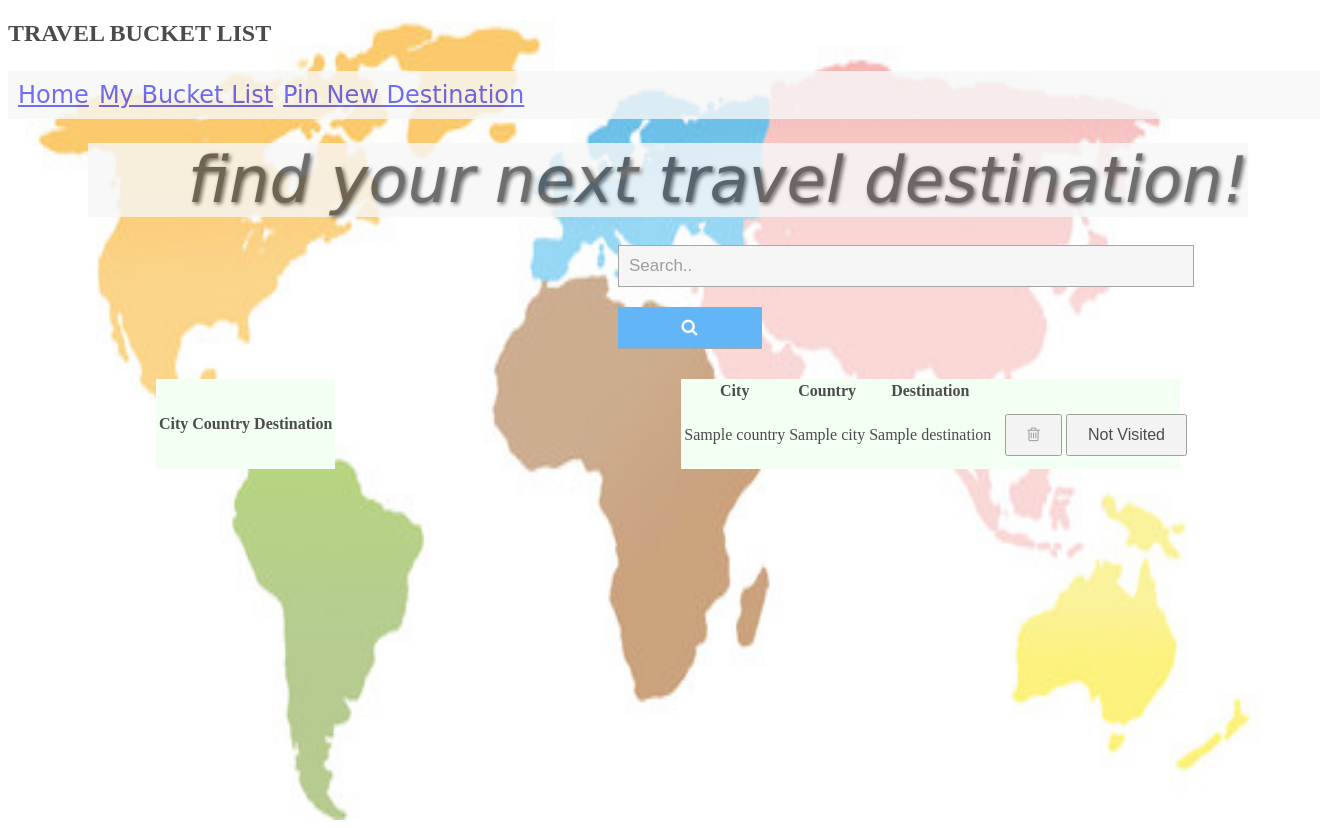
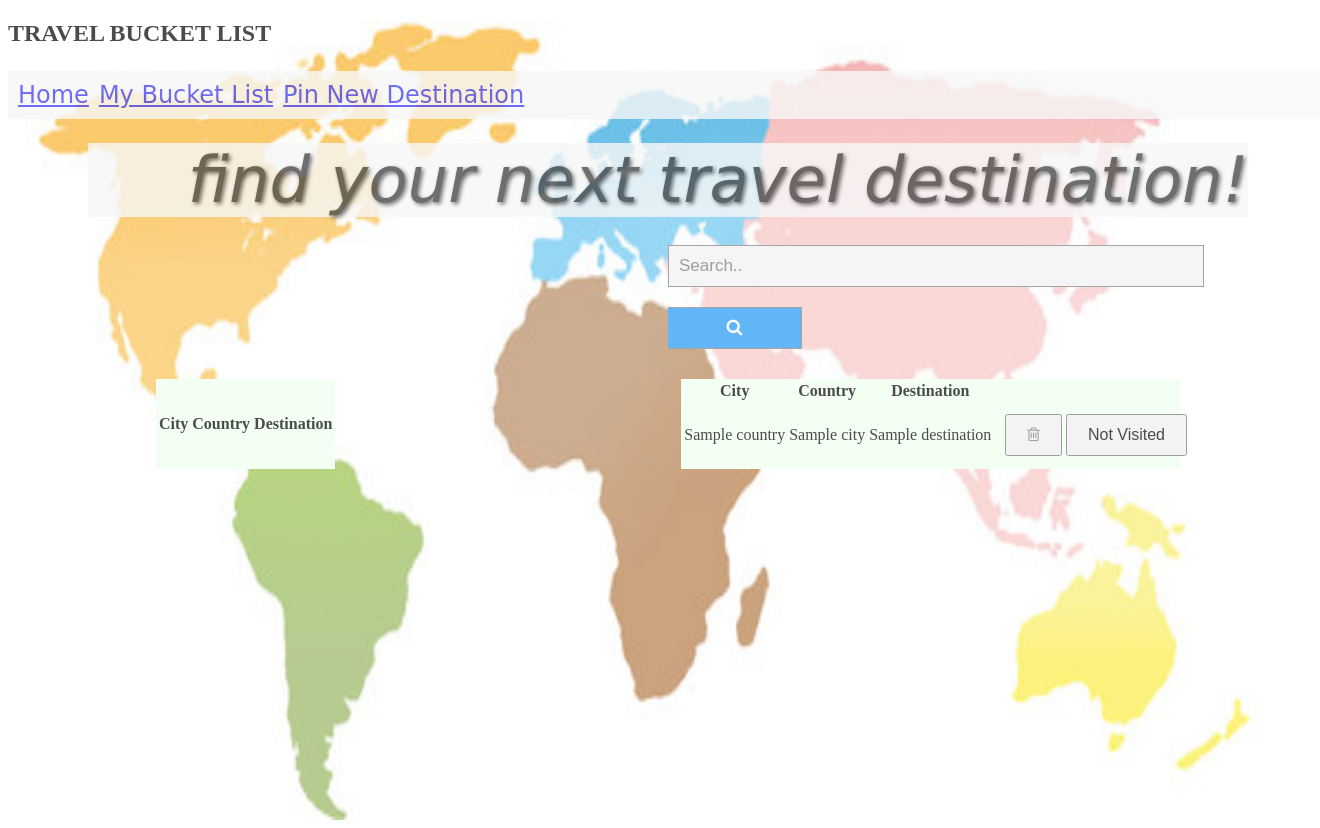
Before and after one commit to saimeerasingh/awara_travelbucketlist, a Flask app: page /mybucketlist in a window 1320 px wide. Run offline with Flask 2, Linux system fonts and the light colour scheme; a database or web service that is not in the repository returns one stand-in record (values such as "Sample title"); lists and menus that the app fills with data are empty; some libraries are stand-ins or nearby versions.

Commit message:
code cleaning

```diff
--- a/static/style.css
+++ b/static/style.css
@@ -28,9 +28,7 @@ title{
     list-style: none;
     color: white;
     font-family:"Comic Sans MS", "Comic Sans", cursive;
-
-
-  }
+   }
 .title{
    font-family:'Lucida Sans', 'Lucida Sans Regular', 'Lucida Grande', 'Lucida Sans Unicode', Geneva, Verdana, sans-serif;
    font-size:400%;
@@ -82,10 +80,6 @@ title{
     grid-template-areas:
       'search search'
       'table1  table2';
-    /* grid-template-columns: 4fr 4fr; */
-    /* align-content: space-around;
-    justify-content: space-between; */
-
   }
 
 .delete-form{
@@ -114,7 +108,7 @@ input, select, button {
 .search{
     display: inline;
     grid-area: search;
-    margin-left: 600px;
+    margin-left: 650px;
   }
 
   /* Style the search field */
--- a/templates/base.html
+++ b/templates/base.html
@@ -6,9 +6,9 @@
 		<title>Bucket list</title>
 	</head>
 	<body>
-			<section class = "home-image">
-				<h1>TRAVEL BUCKET LIST</h1>
-        <header>
+	<section class = "home-image">
+		<h1>TRAVEL BUCKET LIST</h1>
+    <header>
 				<nav>
 					<ul class = "menu">
 						<li>
--- a/templates/destinations/index.html
+++ b/templates/destinations/index.html
@@ -4,7 +4,7 @@
 <h2>Enter your dream Destination</h2>
 <form  class = form-destination method="post" action="/destinations/new">
 
-  <div>
+  <div class = "container-class">
 
       <label for="country">Country Name</label>
       <select id="country" name="country">
```
